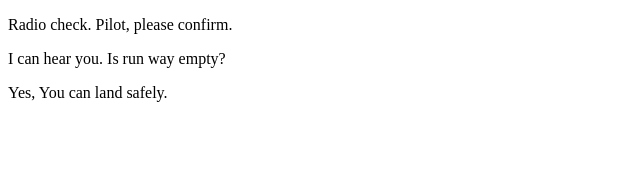
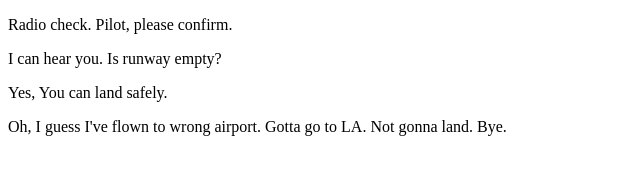
Before and after one commit to anju-r/communication-log, a plain HTML site: page index.html in a window 1280 px wide. Shown: the whole page, without its empty margins (0-640 px from the left). Drawn offline with Linux system fonts and the light colour scheme.

Commit message:
Say not going to land and corrrect a typo

```diff
--- a/index.html
+++ b/index.html
@@ -2,7 +2,8 @@
 <html>
    <body>
       <p>Radio check. Pilot, please confirm.</p>
-      <p>I can hear you. Is run way empty?</p>
+      <p>I can hear you. Is runway empty?</p>
       <p> Yes, You can land safely.</p>
+      <p>Oh, I guess I've flown to wrong airport. Gotta go to LA. Not gonna land. Bye.</p>
    </body>
 </html>
```
